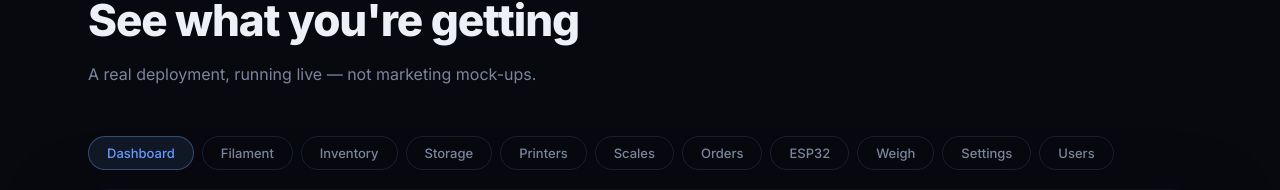
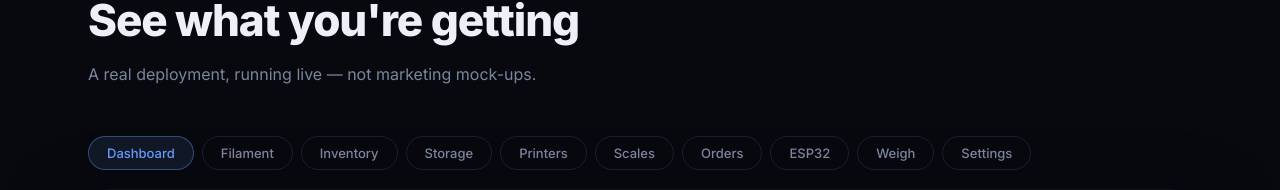
Before and after one commit to Spool-Sync/Website, a Vue app: page / in a window 1280 px wide. Shown: the part 2146-2336 px from the top of the page. Built offline with nearby package versions, Linux system fonts and the light colour scheme.

Commit message:
refactor: remove 'Users' tab from ScreenshotsSection component

```diff
--- a/src/components/ScreenshotsSection.vue
+++ b/src/components/ScreenshotsSection.vue
@@ -56,7 +56,6 @@ const tabs = [
   { id: 'esp32',      label: 'ESP32',      path: 'esp32-devices', img: '/screenshots/esp32.png' },
   { id: 'weigh',      label: 'Weigh',      path: 'weigh',         img: '/screenshots/weigh.png' },
   { id: 'settings',   label: 'Settings',   path: 'settings',      img: '/screenshots/settings.png' },
-  { id: 'users',      label: 'Users',      path: 'admin/users',   img: '/screenshots/users.png' },
 ]
 
 const active = ref('dashboard')
```
Also changed, not shown: public/screenshots/users.png (deleted).
